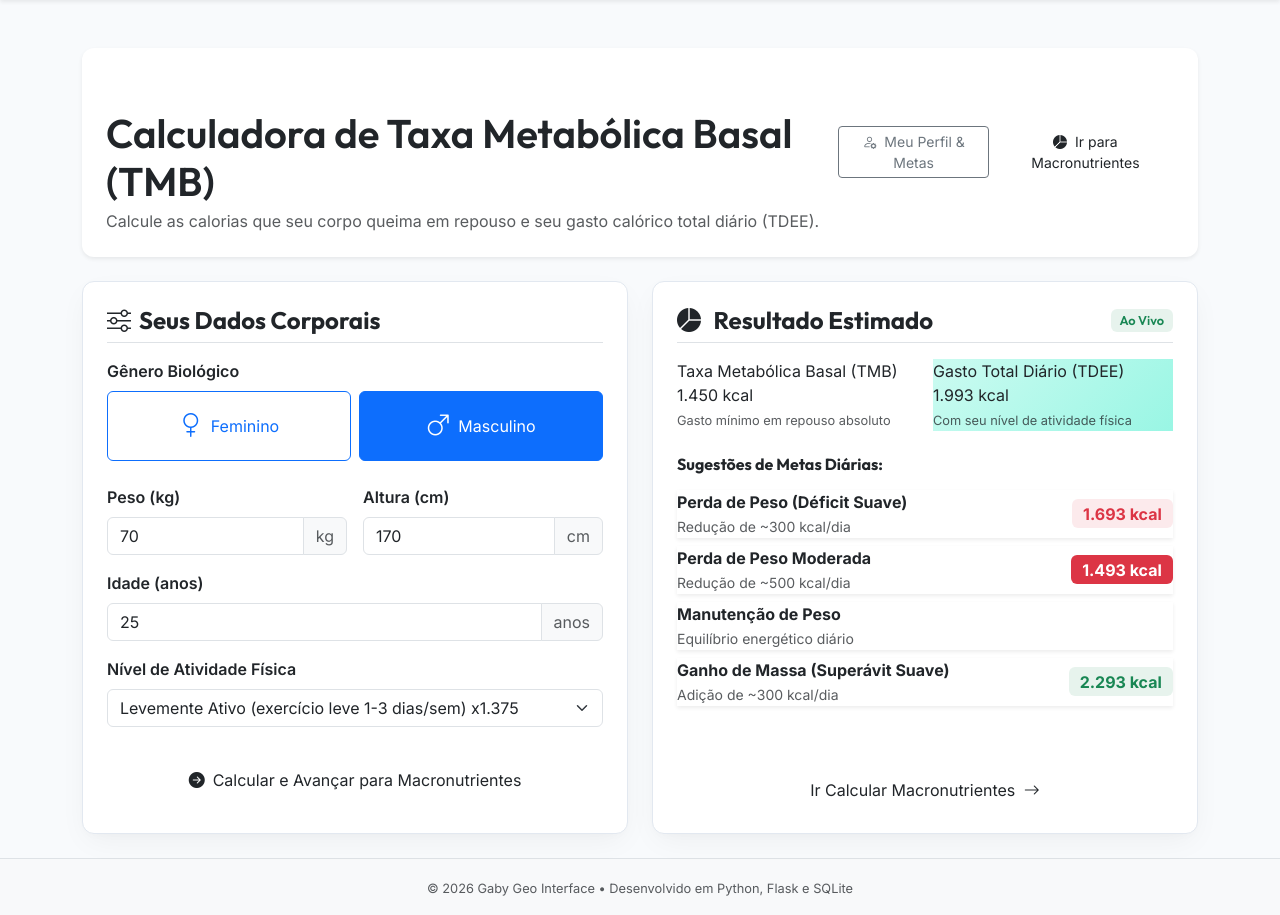
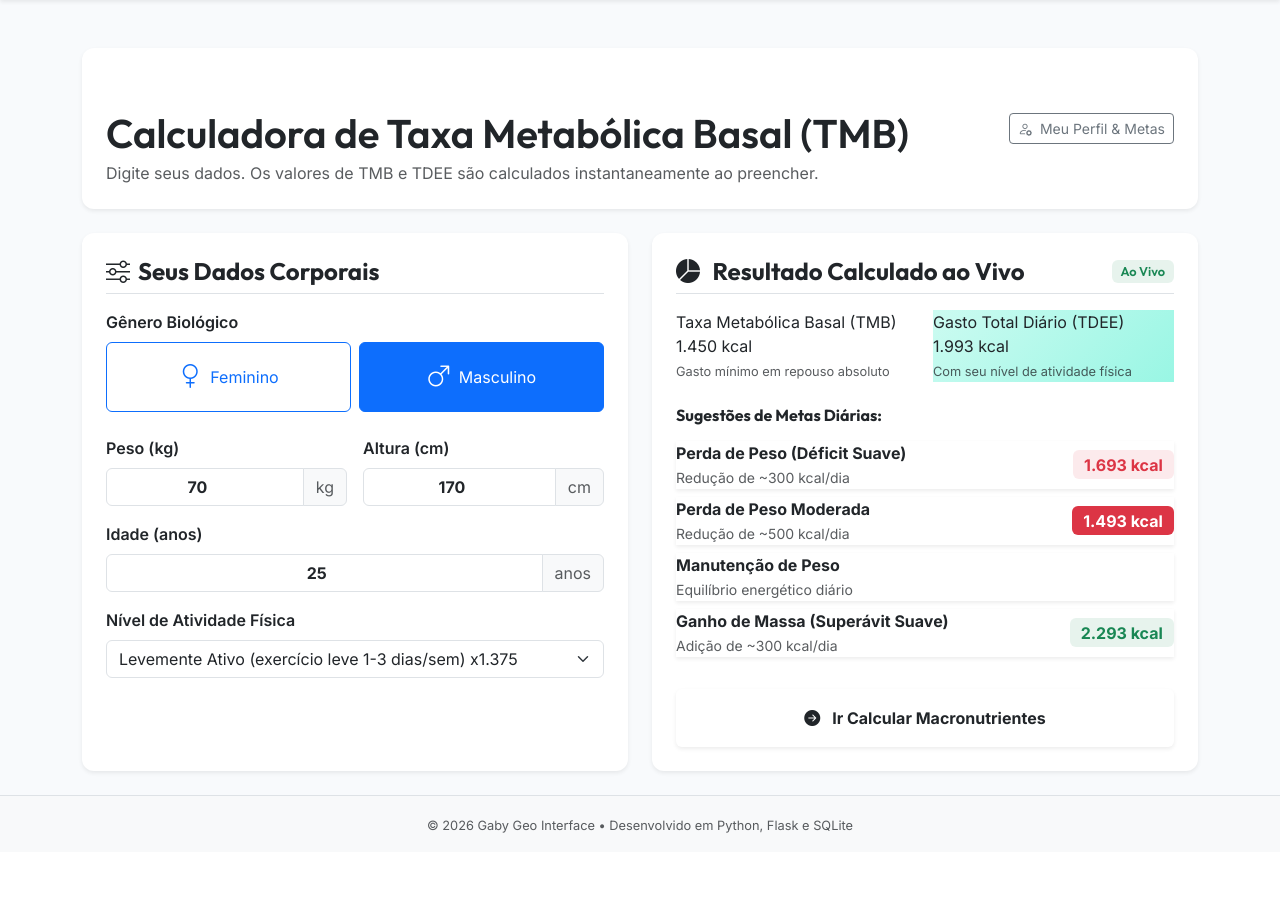
Before and after one commit to Owvan/MacroNutrition, a Flask app: template app/templates/bmr_calculator.html in a window 1280 px wide. Shown: the part 66-981 px from the top of the page. After the commit the page ends 899 px from the top, so only its background shows below. Run offline with Flask 3, Linux system fonts and the light colour scheme; the template is opened without the code that fills it, so the values that code supplies are empty.

Commit message:
refactor: remove botao duplicado na calculadora tmb e ativa calculo/salvamento 100% em tempo real ao digitar

```diff
--- a/app/templates/bmr_calculator.html
+++ b/app/templates/bmr_calculator.html
@@ -13,23 +13,20 @@
                         <i class="bi bi-fire me-1"></i> Passo 1 de 2 &bull; Fórmula Mifflin-St Jeor
                     </span>
                     <h1 class="fw-extrabold text-dark mb-1">Calculadora de Taxa Metabólica Basal (TMB)</h1>
-                    <p class="text-muted mb-0">Calcule as calorias que seu corpo queima em repouso e seu gasto calórico total diário (TDEE).</p>
+                    <p class="text-muted mb-0">Digite seus dados. Os valores de TMB e TDEE são calculados instantaneamente ao preencher.</p>
                 </div>
                 <div class="mt-3 mt-md-0 d-flex gap-2">
                     <a href="{{ url_for('main.profile') }}" class="btn btn-outline-secondary btn-sm">
                         <i class="bi bi-person-gear me-1"></i> Meu Perfil & Metas
-                    </a>
-                    <a href="{{ url_for('main.macronutrients') }}" class="btn btn-outline-teal btn-sm">
-                        <i class="bi bi-pie-chart-fill me-1"></i> Ir para Macronutrientes
                     </a>
                 </div>
             </div>
         </div>
     </div>
 
-    <!-- Coluna Esquerda: Formulário de Cálculo -->
+    <!-- Coluna Esquerda: Formulário de Entrada (Cálculo ao Vivo) -->
     <div class="col-lg-6">
-        <div class="card card-custom p-4 h-100">
+        <div class="card card-custom p-4 h-100 shadow-sm border-0">
             <div class="d-flex align-items-center justify-content-between mb-3 pb-2 border-bottom">
                 <h4 class="fw-bold text-dark m-0 d-flex align-items-center">
                     <i class="bi bi-sliders text-teal me-2"></i> Seus Dados Corporais
@@ -50,7 +47,7 @@
                 </div>
             {% endif %}
 
-            <form id="bmr-form" method="POST" action="{{ url_for('main.calculator') }}">
+            <form id="bmr-form">
                 <!-- Gênero -->
                 <div class="mb-4">
                     <label class="form-label fw-semibold">Gênero Biológico</label>
@@ -75,7 +72,7 @@
                     <div class="col-md-6 mb-3">
                         <label for="weight" class="form-label fw-semibold">Peso (kg)</label>
                         <div class="input-group">
-                            <input type="number" step="0.1" min="20" max="300" class="form-control" id="weight" name="weight" value="{{ result.weight if result else (profile.current_weight if profile else '70') }}" required>
+                            <input type="number" step="0.1" min="20" max="300" class="form-control text-center fw-bold" id="weight" name="weight" value="{{ result.weight if result else (profile.current_weight if profile else '70') }}" required>
                             <span class="input-group-text bg-light text-muted">kg</span>
                         </div>
                     </div>
@@ -84,7 +81,7 @@
                     <div class="col-md-6 mb-3">
                         <label for="height" class="form-label fw-semibold">Altura (cm)</label>
                         <div class="input-group">
-                            <input type="number" step="0.5" min="50" max="250" class="form-control" id="height" name="height" value="{{ result.height if result else (profile.height if profile else '170') }}" required>
+                            <input type="number" step="0.5" min="50" max="250" class="form-control text-center fw-bold" id="height" name="height" value="{{ result.height if result else (profile.height if profile else '170') }}" required>
                             <span class="input-group-text bg-light text-muted">cm</span>
                         </div>
                     </div>
@@ -94,7 +91,7 @@
                 <div class="mb-3">
                     <label for="age" class="form-label fw-semibold">Idade (anos)</label>
                     <div class="input-group">
-                        <input type="number" min="10" max="120" class="form-control" id="age" name="age" value="{{ result.age if result else (profile.age if profile else '25') }}" required>
+                        <input type="number" min="10" max="120" class="form-control text-center fw-bold" id="age" name="age" value="{{ result.age if result else (profile.age if profile else '25') }}" required>
                         <span class="input-group-text bg-light text-muted">anos</span>
                     </div>
                 </div>
@@ -110,21 +107,15 @@
                         <option value="1.9" {% if (result and result.activity_level == 1.9) or (not result and profile and profile.activity_level == 1.9) %}selected{% endif %}>Extremamente Ativo (treino 2x/dia ou trabalho pesado) x1.9</option>
                     </select>
                 </div>
-
-                <div class="d-grid gap-2">
-                    <button type="submit" class="btn btn-teal py-3 fs-6">
-                        <i class="bi bi-arrow-right-circle-fill me-2"></i>Calcular e Avançar para Macronutrientes
-                    </button>
-                </div>
             </form>
         </div>
     </div>
 
-    <!-- Coluna Direita: Resultados e Metas Calóricas -->
+    <!-- Coluna Direita: Resultados e Botão Único de Avanço -->
     <div class="col-lg-6">
-        <div class="card card-custom p-4 h-100">
+        <div class="card card-custom p-4 h-100 shadow-sm border-0">
             <h4 class="fw-bold text-dark mb-3 pb-2 border-bottom d-flex align-items-center justify-content-between">
-                <span><i class="bi bi-pie-chart-fill text-teal me-2"></i> Resultado Estimado</span>
+                <span><i class="bi bi-pie-chart-fill text-teal me-2"></i> Resultado Calculado ao Vivo</span>
                 <span class="badge bg-success bg-opacity-10 text-success fs-7 fw-semibold">Ao Vivo</span>
             </h4>
 
@@ -153,7 +144,7 @@
             <!-- Metas Calóricas Sugeridas -->
             <h6 class="fw-bold text-dark mb-3">Sugestões de Metas Diárias:</h6>
 
-            <div class="d-flex flex-column gap-2 mb-3">
+            <div class="d-flex flex-column gap-2 mb-4">
                 <div class="target-card loss d-flex align-items-center justify-content-between shadow-sm {% if profile and profile.goal_type == 'weight_loss' %}border border-2 border-danger{% endif %}">
                     <div>
                         <strong class="d-block text-dark">
@@ -204,9 +195,10 @@
                 </div>
             </div>
 
+            <!-- Botão Único de Ação para Avançar -->
             <div class="mt-auto text-end pt-2">
-                <a href="{{ url_for('main.macronutrients') }}" class="btn btn-teal w-100">
-                    Ir Calcular Macronutrientes <i class="bi bi-arrow-right ms-1"></i>
+                <a href="{{ url_for('main.macronutrients') }}" class="btn btn-teal w-100 py-3 fs-6 fw-bold shadow-sm">
+                    <i class="bi bi-arrow-right-circle-fill me-2"></i> Ir Calcular Macronutrientes
                 </a>
             </div>
         </div>
```
Also changed, not shown: app/routes/main_routes.py (+18 -2 lines), app/static/js/bmr.js (+16 -2 lines).
